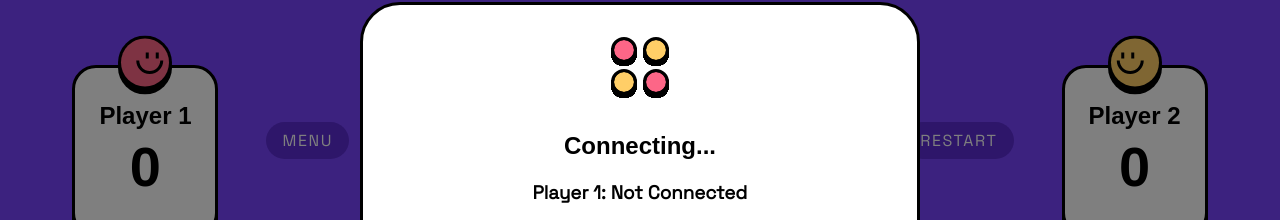
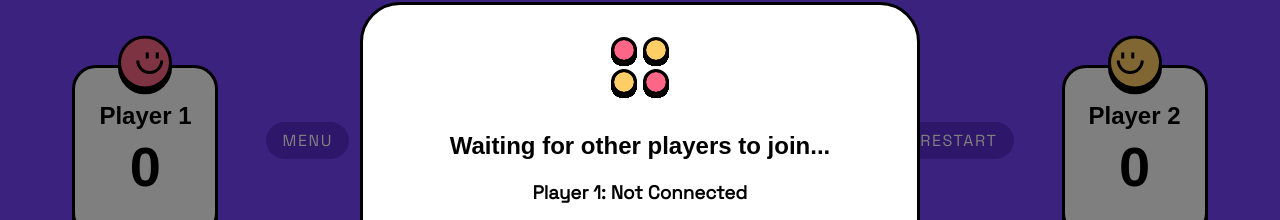
Before and after one commit to MattDev97/connect-four, a React (Create React App) app in the folder client/: page /game/1 in a window 1280 px wide. Shown: the part 249-469 px from the top of the page. Built offline with nearby package versions, Linux system fonts and the light colour scheme; no server answers.

Commit message:
Add currentRooms state management and enhance player connection handling

```diff
--- a/client/src/context/GameContext.tsx
+++ b/client/src/context/GameContext.tsx
@@ -12,6 +12,7 @@ interface GameContextProps {
 	socketUserId?: string;
 	playerOneConnected?: boolean;
 	playerTwoConnected?: boolean;
+	currentRooms?: string[];
 	updateBoard?: (col: number, player: number) => void;
 	generateGameCode: () => string;
 	setGameCode: (gameCode: string) => void;
@@ -28,6 +29,8 @@ export const GameContextProvider: React.FC<{ children: ReactNode }> = ({ childre
 
 	const [playerOneConnected, setPlayerOneConnected] = useState<boolean>(false);
 	const [playerTwoConnected, setPlayerTwoConnected] = useState<boolean>(false);
+
+	const [currentRooms, setCurrentRooms] = useState<string[]>([]);
 
 	const generateGameCode = () => {
 		const newGameCode = Math.random().toString(36).substr(2, 5).toUpperCase();
@@ -55,8 +58,12 @@ export const GameContextProvider: React.FC<{ children: ReactNode }> = ({ childre
 
 	useEffect(() => {
 		if (gameCode) {
+			socket.emit('leaveRooms', currentRooms);
+
 			console.log('Joining room:', gameCode);
 			socket.emit('joinRoom', gameCode);
+
+			setCurrentRooms([gameCode]);
 		}
 	}, [gameCode]);
 
--- a/client/src/pages/Game.tsx
+++ b/client/src/pages/Game.tsx
@@ -8,18 +8,32 @@ import { useLocation } from 'react-router-dom';
 
 import styles from './Game.module.css';
 import Modal from "../components/Modal/Modal";
-import { useEffect } from "react";
+import { useEffect, useState } from "react";
 
 function Game(): JSX.Element {
 	const location = useLocation();
   	const currentURL = location.pathname;
 	const gameCode = currentURL.split('/').pop() || '';  // Get the current URL path
 	const { playerOneScore, playerTwoScore, playerOneConnected, playerTwoConnected, currentPlayer, updateBoard, board, setGameCode } = useGameContext();
+	const [showConnectingModal, setShowConnectingModal] = useState<boolean>(false);
+	const [connectingModalText, setConnectingModalText] = useState<string>('Waiting for other players to join...');
 
 	useEffect(() => {
 		console.log('Game code:', gameCode);
 		setGameCode(gameCode);
 	}, []);
+
+	useEffect(() => {
+		if(!playerOneConnected || !playerTwoConnected) {
+			setConnectingModalText('Waiting for other players to join...');
+			setShowConnectingModal(true);
+		} else {
+			setConnectingModalText('Found players, starting game...');
+			setTimeout(() => {
+				setShowConnectingModal(false);
+			}, 2000);
+		}
+	})
 
 	const handleMove = (row: number, col: number) => {
 		// Update the game state with the move
@@ -32,11 +46,15 @@ function Game(): JSX.Element {
 
 	return (
 		<div className={styles['game-container']}>
-			<Modal header={<Logo></Logo>} backgroundColor='white'>
-				<h2>Connecting...</h2>
-				<h3>Player 1: {playerOneConnected ? 'Connected' : 'Not Connected'}</h3>
-				<h3>Player 2: {playerTwoConnected ? 'Connected' : 'Not Connected'}</h3>
-			</Modal>
+			{
+				(showConnectingModal) &&
+				<Modal header={<Logo></Logo>} backgroundColor='white'>
+					<h2>{connectingModalText}</h2>
+					<h3>Player 1: {playerOneConnected ? 'Connected' : 'Not Connected'}</h3>
+					<h3>Player 2: {playerTwoConnected ? 'Connected' : 'Not Connected'}</h3>
+				</Modal>
+			}
+
 			<div className={styles['game-column']}>
 				<PlayerCard name="Player 1" playerNumber={1} score={playerOneScore}/>
 			</div>
```
Also changed, not shown: 2 other files (tests, documents, lock files or other folders).
